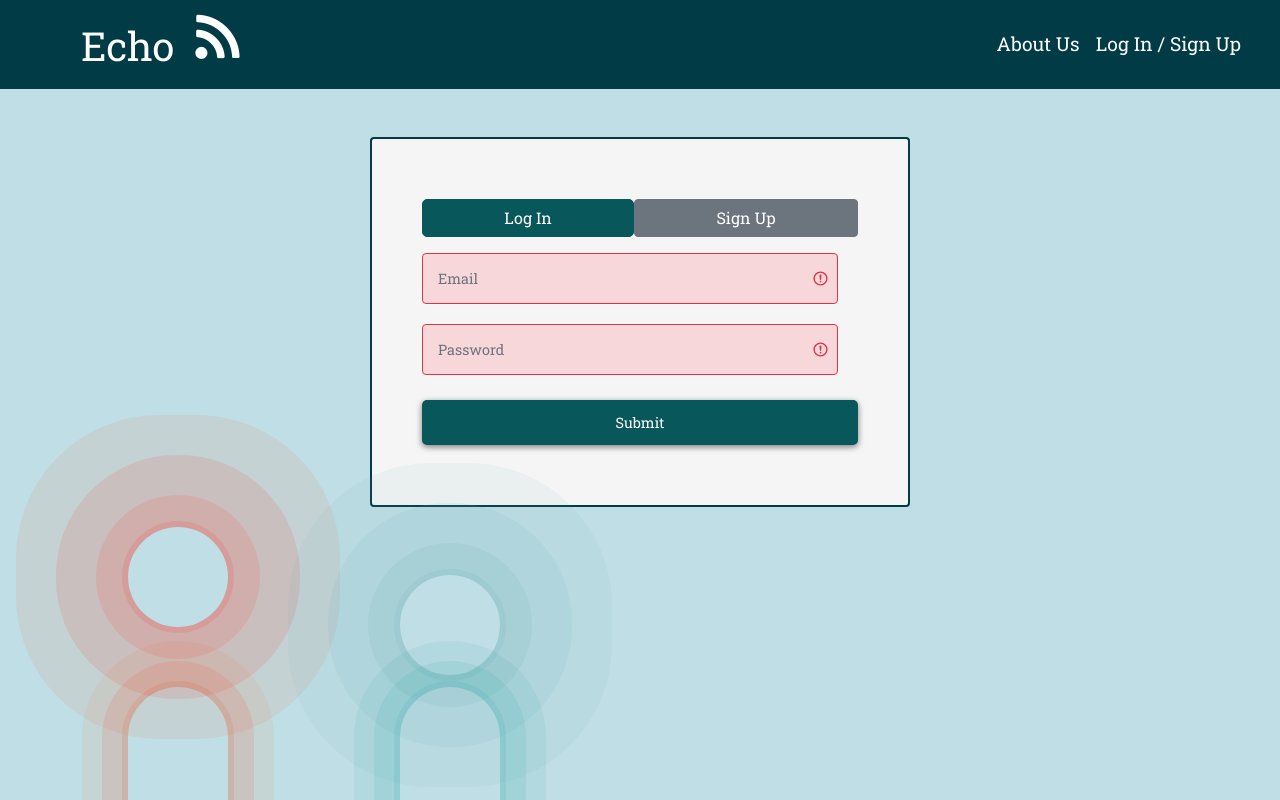
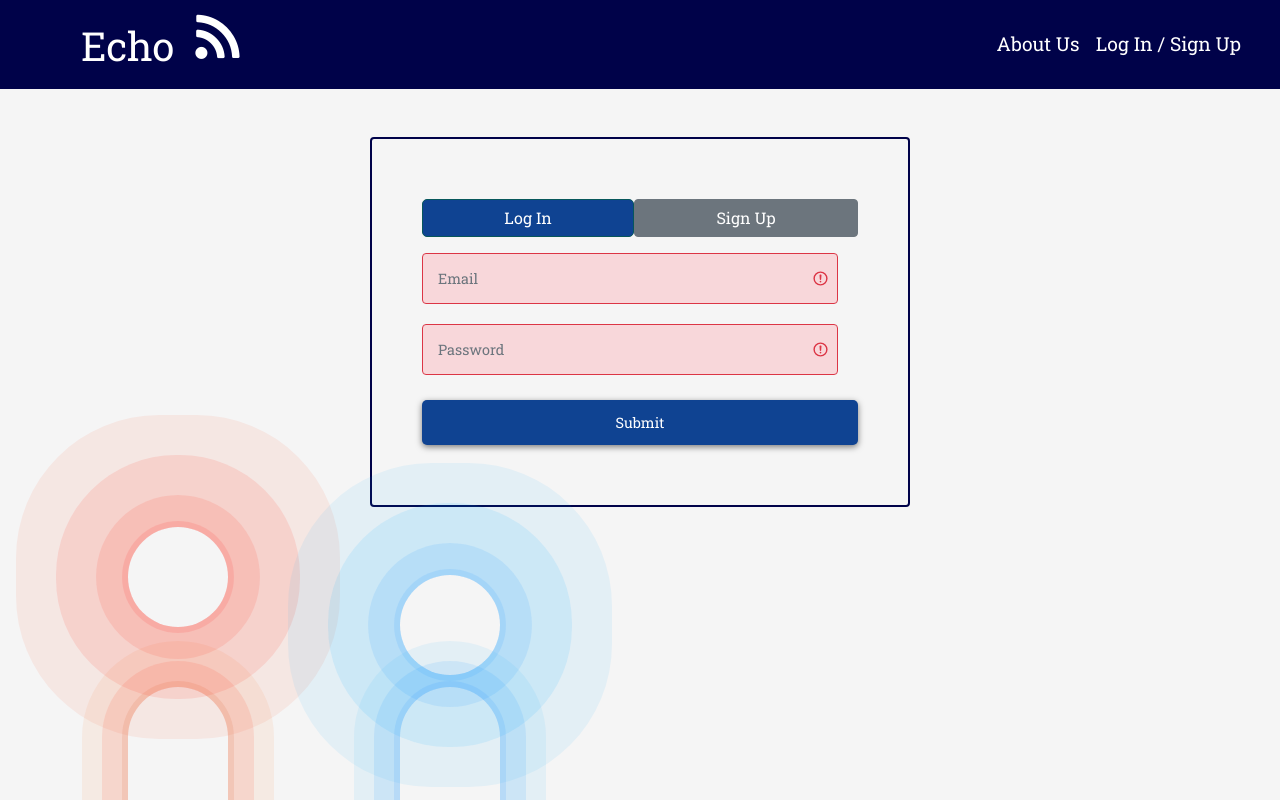
Before and after one commit to D1LLY/COP4331-smallproj, a PHP site: page /login.html in a window 1280 px wide. Run offline with PHP 8.4, Linux system fonts and the light colour scheme; some libraries are stand-ins or nearby versions.

Commit message:
finalize design

```diff
--- a/frontend/css/login.css
+++ b/frontend/css/login.css
@@ -1,7 +1,7 @@
 /* Header */
 
 .navbar {
-    background-color: #003B46 !important;
+    background-color: #000249 !important;
 }
 
 .navbar .container,
@@ -38,14 +38,12 @@
 
 /* Auth Toggle Buttons */
 /* Active button styling */
-body{
-    background-color: #C0DEE5;
-}
+
 .btn-primary.active,
 .btn-secondary.active {
-    background-color: #0056b3;
+    background-color: #000249;
     /* Dark blue */
-    border-color: #0056b3;
+    border-color: #000249;
 }
 
 /* Button hover and focus states for active buttons */
@@ -84,9 +82,9 @@ body{
 
 .card {
     padding: 0px;
-    border: 2px solid #003B46 !important;
+    border: 2px solid #000249 !important;
     border-radius: 4px;
-    box-shadow: 0 0 8px #003B46(0, 0, 0, 0.2);
+    box-shadow: 0 0 8px #000249(0, 0, 0, 0.2);
     margin-bottom: 20px;
     background: whitesmoke !important;
     padding: 60px 50px;
@@ -213,7 +211,7 @@ body{
     border-radius: 5px;
     cursor: pointer;
     border: none;
-    background-color: #07575B;
+    background-color: #0f4392;
     /* Match the navbar color */
     box-shadow: 0px 2px 6px 0px rgba(0, 0, 0, 0.5);
     font-size: 0.9rem;
@@ -235,8 +233,8 @@ body{
 /* Styles for hover state */
 .btn-primary:hover,
 .btn-secondary:hover {
-    background-color: #C0DEE5 !important;
-    color: #07575B !important;
+    background-color: #3085df !important;
+    color: #ffffff !important;
     /* Slightly darker blue on hover */
 }
 
@@ -244,7 +242,7 @@ body{
 .btn-primary:not(:disabled):not(.disabled).active,
 .btn-primary:not(:disabled):not(.disabled):active,
 .show>.btn-primary.dropdown-toggle {
-    background-color: #07575B !important;
+    background-color: #0f4392 !important;
     /* Dark blue */
     border-color: #07575B !important;
 }
@@ -296,17 +294,17 @@ input[type=text] {
                   0 0 0 60px rgba(255, 102, 0, 0);
     }
 }
-/* body Blue */
+/* body B */
 @keyframes ripple2 {
     0% {
-      box-shadow: 0 0 0 0 rgba(13, 153, 161, 0.1),
-                  0 0 0 20px rgba(013, 153, 161, 0.1),
-                  0 0 0 40px rgba(13, 153, 161, 0.1);
+      box-shadow: 0 0 0 0 rgba(0, 132, 255, 0.1),
+                  0 0 0 20px rgba(0, 132, 255, 0.1),
+                  0 0 0 40px rgba(0, 162, 255, 0.1);
     }
     100% {
-      box-shadow: 0 0 0 20px rgba(13, 153, 161, 0.1),
-                  0 0 0 40px rgba(13, 153, 161, 0.1),
-                  0 0 0 60px rgba(13, 153, 161, 0);
+      box-shadow: 0 0 0 20px rgba(0, 132, 255, 0.1),
+                  0 0 0 40px rgba(0, 162, 255, 0.1),
+                  0 0 0 60px rgba(0, 183, 255, 0);
     }
 }
 /* ripple head R */
@@ -327,15 +325,15 @@ input[type=text] {
 /* ripple head B */
 @keyframes ripple {
     0% {
-      box-shadow: 0 0 0 0 rgba(85, 155, 164, 0.1),
-                  0 0 0 20px rgba(90, 159, 168, 0.1),
-                  0 0 0 60px rgba(97, 164, 173, 0.1),
-                  0 0 0 100px rgba(97, 164, 173, 0.1);
+      box-shadow: 0 0 0 0 rgba(0, 132, 255, 0.1),
+                  0 0 0 20px rgba(0, 132, 255, 0.1),
+                  0 0 0 60px rgba(0, 162, 255, 0.1),
+                  0 0 0 100px rgba(0, 162, 255, 0.1);
     }
     100% {
-      box-shadow: 0 0 0 20px rgba(85, 155, 164, 0.1),
-                  0 0 0 60px rgba(86, 158, 159, 0.1),
-                  0 0 0 100px rgba(97, 164, 173, 0.1),
+      box-shadow: 0 0 0 20px rgba(0, 162, 255, 0.1),
+                  0 0 0 60px rgba(0, 162, 255, 0.1),
+                  0 0 0 100px rgba(0, 162, 255, 0.1),
                   0 0 0 140px rgba(0, 162, 255, 0);
     }
 }
```
Also changed, not shown: 2 other files.
